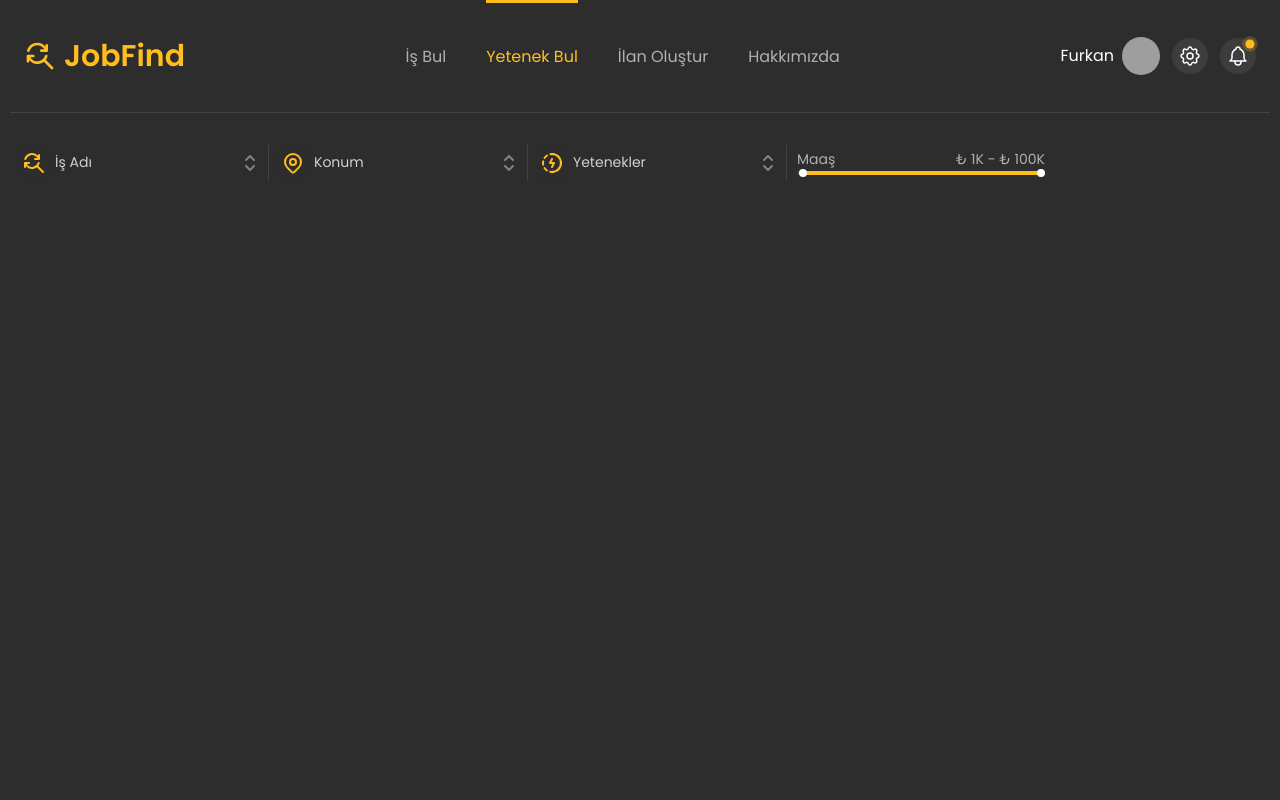
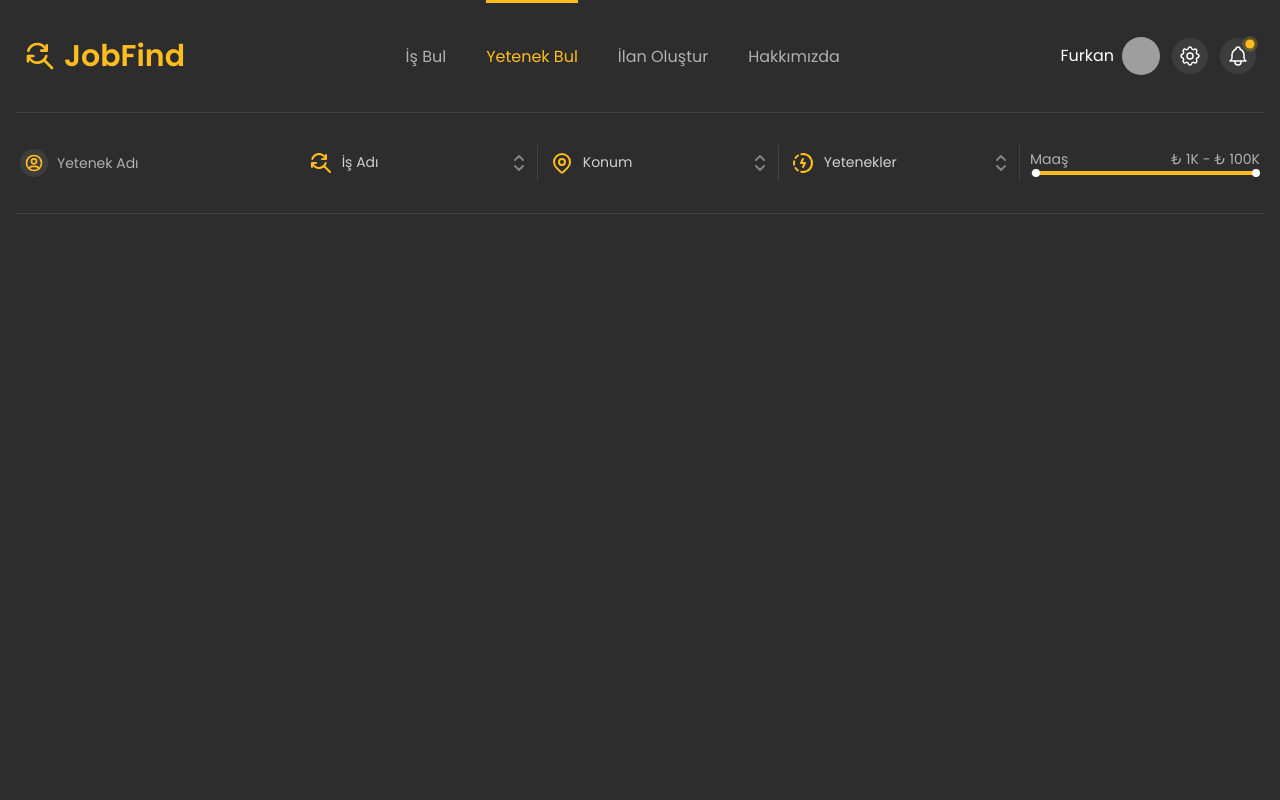
Before and after one commit to themfg63/JobFind, a React (Create React App) app in the folder frontend/: page /find-talent in a window 1280 px wide. Shown: the top 800 px of the page. Built offline with nearby package versions, Linux system fonts and the light colour scheme; grey boxes are pictures that could not be loaded.

Commit message:
Creating Search Bar for FindTalentPage

```diff
--- a/frontend/src/FindTalent/SearchBar.tsx
+++ b/frontend/src/FindTalent/SearchBar.tsx
@@ -1,14 +1,19 @@
-import { Divider, RangeSlider } from "@mantine/core";
+import { Divider, Input, RangeSlider } from "@mantine/core";
 
 
 import { useState } from "react";
 import MultiInput from "../FindJobs/MultiInput";
 import { searchFields } from "../Data/TalentData";
+import { IconUserCircle } from "@tabler/icons-react";
 
 const SearchBar = () => {
     const [value, setValue] = useState<[number, number]>([1,100]);
     return(
         <div className="px-5 py-8 items-center !text-mine-shaft-100 flex">
+            <div className="flex items-center">
+                <div className="text-bright-sun-400 bg-mine-shaft-900 rounded-full p-1 mr-2 "><IconUserCircle size={20}/></div>
+                <Input variant="unstyled" placeholder="Yetenek Adı" className="[&_input]:!placeholder-mine-shaft-300" />
+            </div>
             {
                 searchFields.map((item, index) => {
                     return <>
--- a/frontend/src/Pages/FindTalentPage.tsx
+++ b/frontend/src/Pages/FindTalentPage.tsx
@@ -4,8 +4,9 @@ import SearchBar from "../FindTalent/SearchBar";
 const FindTalentPage = () => {
     return(
         <div className="min-h-[90vh] bg-mine-shaft-950 font-['poppins']">
-            <Divider size="xs" mx="xs" />
+            <Divider size="xs" mx="md" />
             <SearchBar />
+            <Divider size="xs" mx="md" />
         </div>
     )
 }
```
